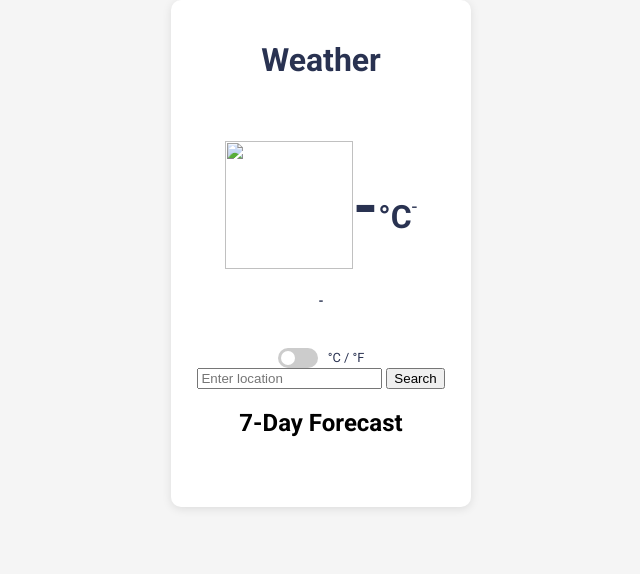
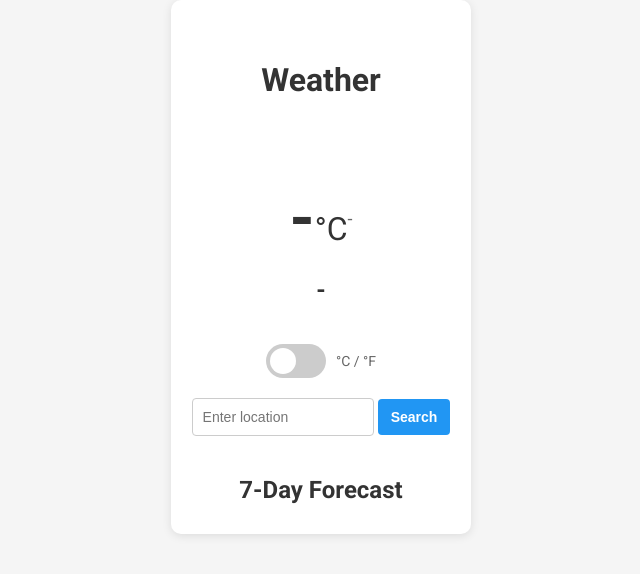
Before and after one commit to vivaan2006/Weather, a plain HTML site: page Weather/index.html in a window 1280 px wide. Shown: the whole page, without its empty margins (319-959 px from the left). Drawn offline with Linux system fonts and the light colour scheme.

Commit message:
html edits

```diff
--- a/Weather/index.html
+++ b/Weather/index.html
@@ -6,6 +6,197 @@
   <title>Weather App</title>
   <link rel="stylesheet" href="https://fonts.googleapis.com/css?family=Roboto:400,700&display=swap">
   <link rel="stylesheet" href="style.css">
+  <style>
+    body {
+      background-color: #f5f5f5;
+      font-family: 'Roboto', sans-serif;
+      margin: 0;
+      padding: 0;
+    }
+
+    .container {
+      max-width: 400px;
+      margin: 0 auto;
+      padding: 20px;
+      box-sizing: border-box;
+      text-align: center;
+    }
+
+    .app-title {
+      margin-bottom: 20px;
+    }
+
+    .app-title h1 {
+      font-size: 32px;
+      font-weight: 700;
+      color: #333;
+    }
+
+    .notification {
+      margin-bottom: 20px;
+      display: none;
+    }
+
+    .error-message {
+      font-size: 14px;
+      font-weight: 400;
+      color: #ff4c4c;
+    }
+
+    .weather-info {
+      margin-bottom: 20px;
+    }
+
+    .weather-icon img {
+      max-width: 100px;
+      height: auto;
+    }
+
+    .temperature-value h2 {
+      font-size: 64px;
+      font-weight: 700;
+      color: #333;
+      margin: 0;
+      display: inline-block;
+    }
+
+    .unit {
+      font-size: 24px;
+      font-weight: 400;
+    }
+
+    .temperature-description p {
+      font-size: 18px;
+      font-weight: 400;
+      color: #666;
+      margin: 0;
+    }
+
+    .location h3 {
+      font-size: 24px;
+      font-weight: 700;
+      color: #333;
+      margin: 0;
+    }
+
+    .toggle-unit {
+      margin-bottom: 20px;
+    }
+
+    .toggle-unit label {
+      position: relative;
+      display: inline-block;
+      width: 60px;
+      height: 34px;
+    }
+
+    .toggle-unit input {
+      display: none;
+    }
+
+    .slider {
+      position: absolute;
+      cursor: pointer;
+      top: 0;
+      left: 0;
+      right: 0;
+      bottom: 0;
+      background-color: #ccc;
+      transition: 0.4s;
+    }
+
+    .slider:before {
+      position: absolute;
+      content: "";
+      height: 26px;
+      width: 26px;
+      left: 4px;
+      bottom: 4px;
+      background-color: white;
+      transition: 0.4s;
+    }
+
+    input:checked + .slider {
+      background-color: #2196F3;
+    }
+
+    input:checked + .slider:before {
+      transform: translateX(26px);
+    }
+
+    .unit-label {
+      font-size: 14px;
+      font-weight: 400;
+      color: #666;
+      margin-left: 10px;
+    }
+
+    .search-container {
+      margin-bottom: 20px;
+    }
+
+    .search-container input[type="text"] {
+      width: 70%;
+      padding: 10px;
+      font-size: 14px;
+      font-weight: 400;
+      border: 1px solid #ccc;
+      border-radius: 4px;
+    }
+
+    .search-container button {
+      width: 28%;
+      padding: 10px;
+      font-size: 14px;
+      font-weight: 700;
+      color: white;
+      background-color: #2196F3;
+      border: none;
+      border-radius: 4px;
+      cursor: pointer;
+    }
+
+    .forecast-heading {
+      font-size: 24px;
+      font-weight: 700;
+      color: #333;
+      margin-bottom: 10px;
+    }
+
+    .forecast-list {
+      display: flex;
+      justify-content: space-between;
+      flex-wrap: wrap;
+    }
+
+    .forecast-item {
+      flex-basis: calc(33.33% - 10px);
+      margin-bottom: 10px;
+      padding: 10px;
+      background-color: #fff;
+      border-radius: 4px;
+      box-shadow: 0 2px 4px rgba(0, 0, 0, 0.1);
+      text-align: center;
+    }
+
+    .forecast-date {
+      font-size: 16px;
+      font-weight: 700;
+      color: #333;
+      margin-bottom: 5px;
+    }
+
+    .forecast-icon {
+      margin-bottom: 5px;
+    }
+
+    .forecast-temperature {
+      font-size: 16px;
+      font-weight: 400;
+      color: #666;
+      margin: 0;
+    }
+  </style>
 </head>
 
 <body>
```
